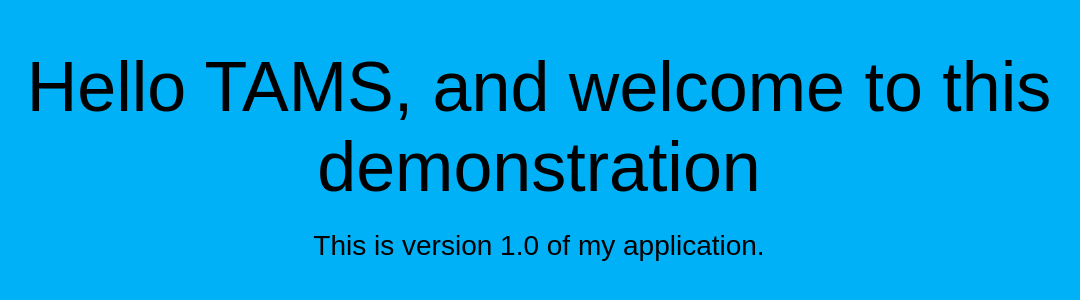
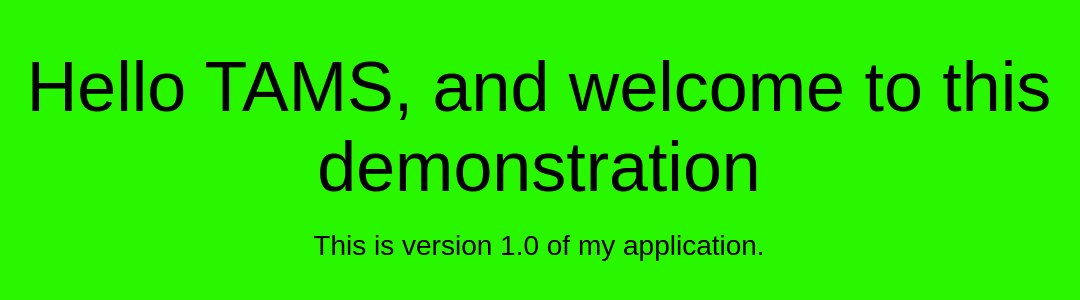
Before and after one commit to Max-Absolution/codeDeployTest, a plain HTML site: page index.html in a window 1280 px wide. Shown: the whole page, without its empty margins (101-1181 px from the left). Drawn offline with Linux system fonts and the light colour scheme.

Commit message:
Changed to Green

```diff
--- a/index.html
+++ b/index.html
@@ -6,7 +6,7 @@
   <style>
     body {
       color: #000000;
-      background-color: #00b1f7;
+      background-color: #29f700;
       font-family: Arial, sans-serif;
       font-size: 14px;
     }
```
